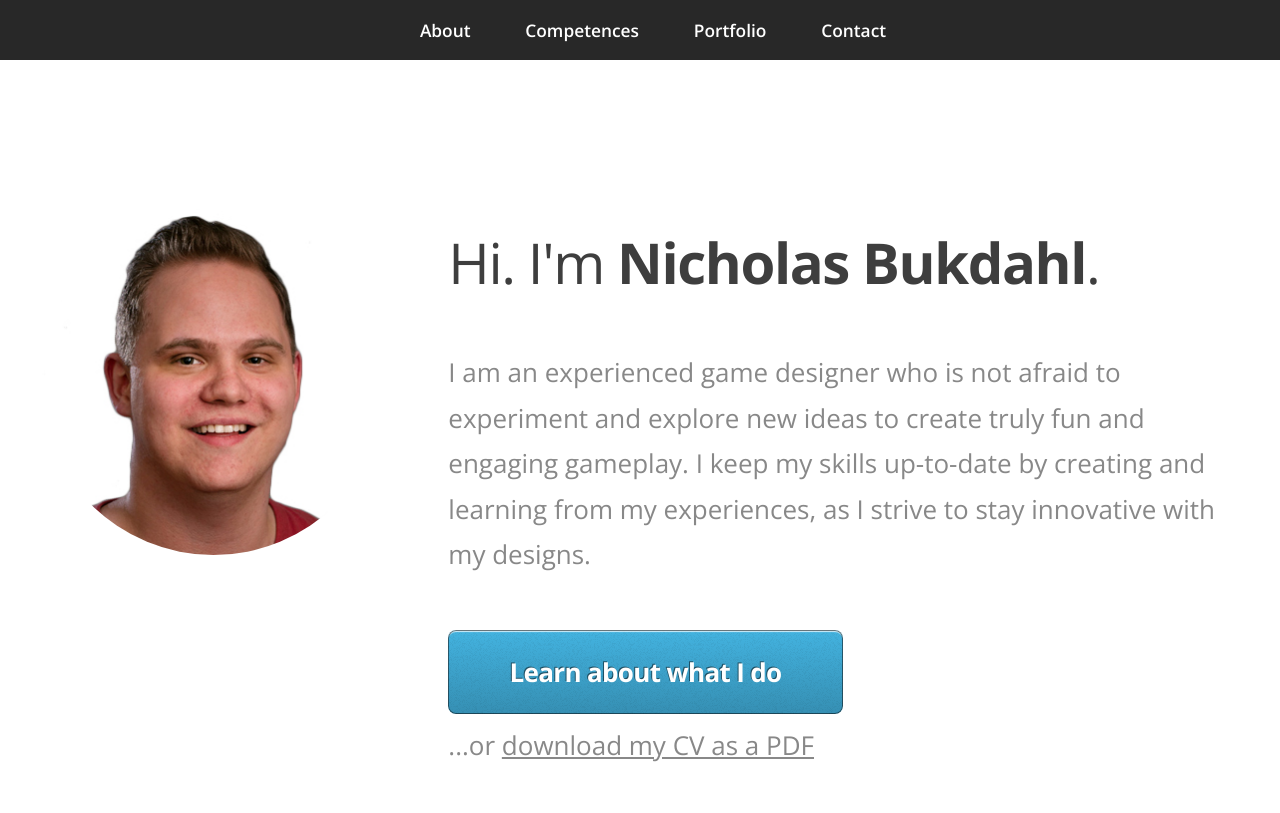
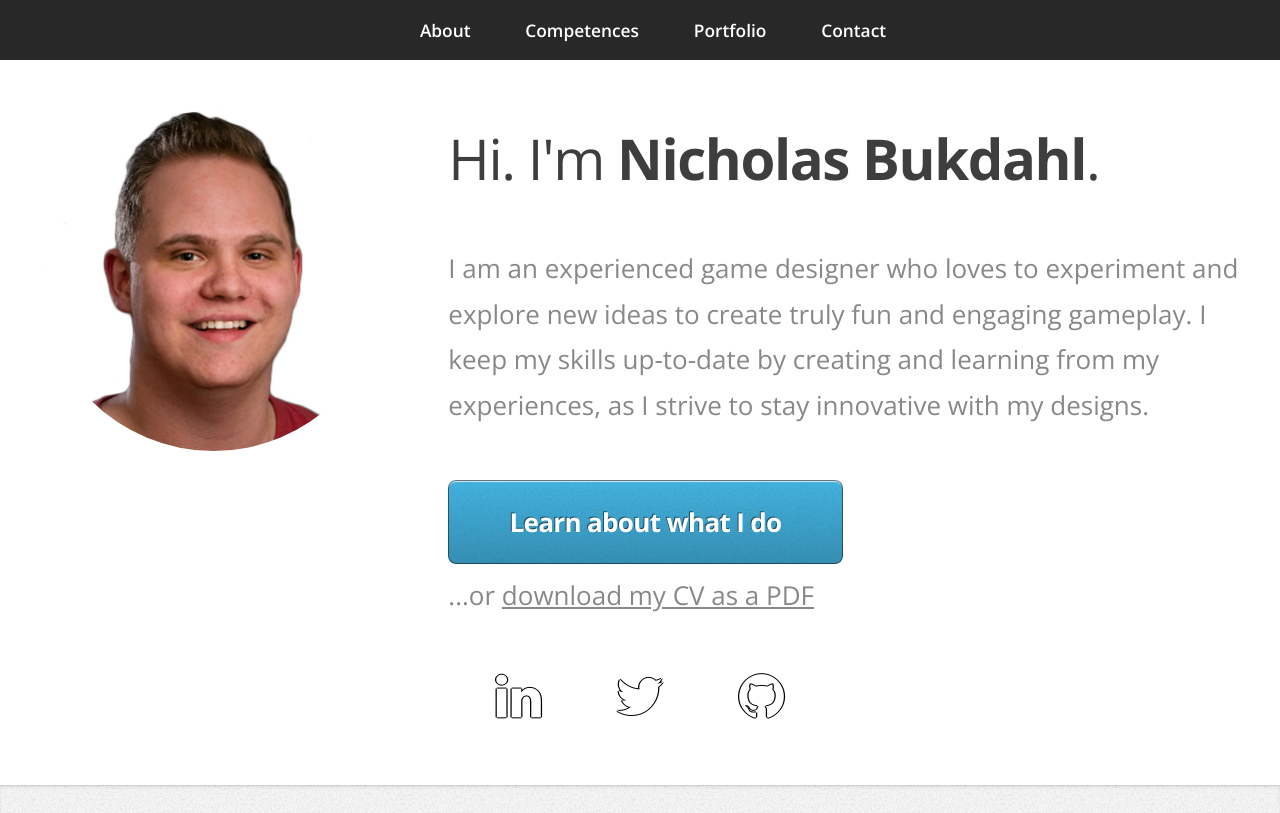
Before and after one commit to Jenack/jenack.github.io, a PHP site: page / in a window 1280 px wide. Shown: the top 813 px of the page. Run offline with PHP 8.4, Linux system fonts and the light colour scheme; some libraries are stand-ins or nearby versions.

Commit message:
Got rid of big blue buttons, rearranged the sections and removing padding in the wrappers

```diff
--- a/css/style-desktop.css
+++ b/css/style-desktop.css
@@ -130,13 +130,13 @@
 
 	.wrapper
 	{
-		padding: 8em 0 8em 0;
+		padding: 2em 0 1em 0;
 		text-align: center;
 	}
 
 		.wrapper.first
 		{
-			padding-top: 12em;
+			padding-top: 6em;
 		}
 
 /*********************************************************************************/
--- a/css/style.css
+++ b/css/style.css
@@ -169,7 +169,7 @@
 			cursor: default;
 			list-style: none;
 			padding-left: 0;
-			margin-top: -0.675em;
+			margin-top: -2.5em; /*-0.675em;*/
 		}
 
 			ul.icons li {
--- a/index.html
+++ b/index.html
@@ -82,10 +82,10 @@
                     <h1>Hi. I'm <strong>Nicholas Bukdahl</strong>.</h1>
                 </header>
                 <p>
-                    I am an experienced game designer who is not afraid to experiment and explore new ideas to create truly fun and engaging gameplay.
+                    I am an experienced game designer who loves to experiment and explore new ideas to create truly fun and engaging gameplay.
                     I keep my skills up-to-date by creating and learning from my experiences, as I strive to stay innovative with my designs.
                 </p>
-                <a href="#competences" class="button big scrolly">Learn about what I do</a>
+                <a href="#portfolio" class="button big scrolly">Learn about what I do</a>
                 <p>
                     ...or <a href="files/cv-nicholasbukdahl.pdf" target="_blank">download my CV as a PDF</a>
                 </p>
@@ -116,45 +116,6 @@
                 </ul>
             </div>
         </div>
-    </article>
-</div>
-
-<!-- Competences -->
-<div class="wrapper style2">
-    <article id="competences">
-        <header>
-            <h2>My major competences</h2>
-        </header>
-        <div class="container">
-            <div class="row">
-                <div class="6u">
-                    <section class="box style1">
-                        <span class="icon featured fa-gamepad"></span>
-                        <h3>Game Design</h3>
-                        <p>
-                            I am a experienced Game Designer who loves to create interactive experiences for emerging technologies, especially for AR/VR.
-                            I have a passion for working with physical and digital game design in a local multiplayer or co-op setting.
-                            I use tools and methods to analyze and adjust the gameplay experience.
-                        </p>
-                    </section>
-                </div>
-                <div class="6u">
-                    <section class="box style1">
-                        <span class="icon featured fa-file-code-o"></span>
-                        <h3>Development</h3>
-                        <p>
-                            I have primarily developed games in C#, C++, Python and Lua.
-                            However,  I also know HTML5, CSS3 and some JS, which I used to create this website.
-                            I use Unity, Unreal, Maya, 3ds Max and Photoshop to facilitate my game development.
-                            I have also created board games using Arduinos and Raspberry Pies.
-                        </p>
-                    </section>
-                </div>
-            </div>
-        </div>
-        <footer>
-            <a href="#portfolio" class="button big scrolly">See some of my recent work</a>
-        </footer>
     </article>
 </div>
 
@@ -258,10 +219,54 @@
                 </div>
             </div>
         </div>
-    <!-- ? -->
         <footer>
+
             <p>See anything you like?</p>
+    <!-- ?
             <a href="#contact" class="button big scrolly">Get in touch with me</a>
+    -->
+        </footer>
+    </article>
+</div>
+
+<!-- Competences -->
+<div class="wrapper style2">
+    <article id="competences">
+        <header>
+            <h2>My major competences</h2>
+        </header>
+        <div class="container">
+            <div class="row">
+                <div class="6u">
+                    <section class="box style1">
+                        <span class="icon featured fa-gamepad"></span>
+                        <h3>Game Design</h3>
+                        <p>
+                            I am a experienced Game Designer who loves to create interactive experiences for emerging technologies, especially for AR/VR.
+                            I have a passion for working with physical and digital game design in a local multiplayer or co-op setting.
+                            I use tools and methods to analyze and adjust the gameplay experience.
+                        </p>
+                    </section>
+                </div>
+                <div class="6u">
+                    <section class="box style1">
+                        <span class="icon featured fa-file-code-o"></span>
+                        <h3>Development</h3>
+                        <p>
+                            I have primarily developed games in C#, C++, Python and Lua.
+                            However,  I also know HTML5, CSS3 and some JS, which I used to create this website.
+                            I use Unity, Unreal, Maya, 3ds Max and Photoshop to facilitate my game development.
+                            I have also created board games using Arduinos and Raspberry Pies.
+                        </p>
+                    </section>
+                </div>
+            </div>
+        </div>
+        <footer>
+        <!--
+            <a href="#portfolio" class="button big scrolly">See some of my recent work</a>
+        -->
+        </footer>
     </article>
 </div>
 
```
